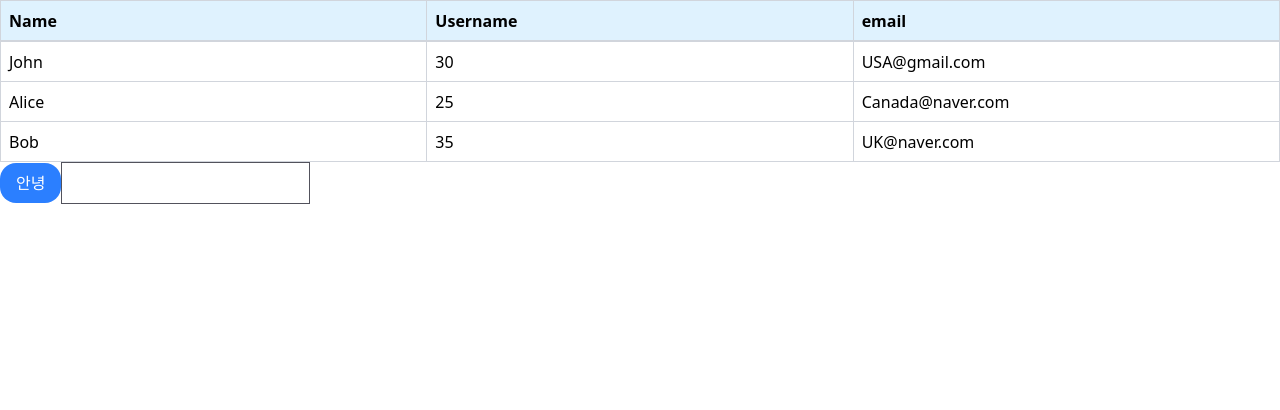
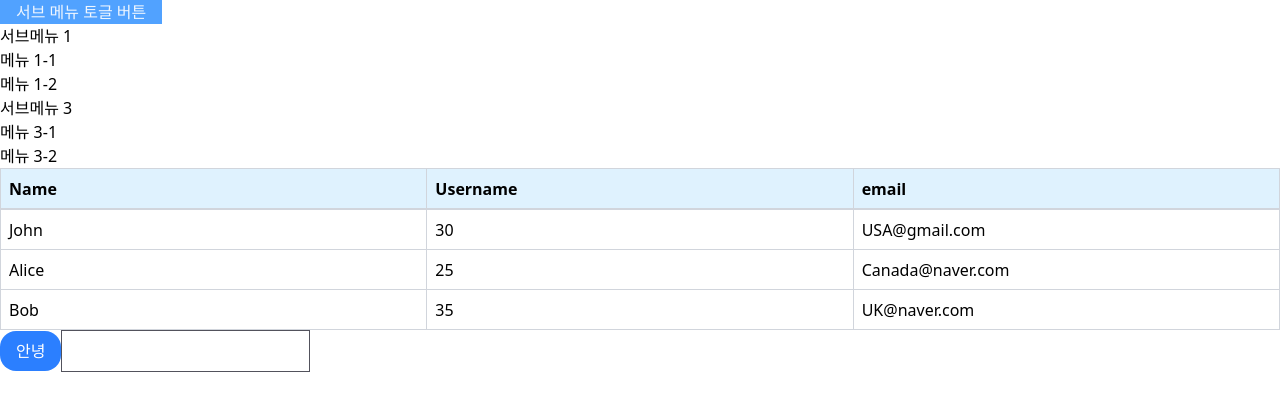
Before and after one commit to beingborn/typescript_next, a Next.js app: page / in a window 1280 px wide. Shown: the top 410 px of the page. Built offline with nearby package versions, Linux system fonts and the light colour scheme.

Commit message:
(20250618) Gnb 구조 테스트

```diff
--- a/src/app/layout.tsx
+++ b/src/app/layout.tsx
@@ -2,6 +2,7 @@ import type { Metadata } from 'next';
 import { Geist, Geist_Mono } from 'next/font/google';
 import './globals.css';
 import { PageContainer } from './layout/page-container/page-container';
+import Header from './layout/header/header';
 
 const geistSans = Geist({
     variable: '--font-geist-sans',
@@ -26,6 +27,7 @@ export default function RootLayout({
     return (
         <html lang="en">
             <body className={`${geistSans.variable} ${geistMono.variable} antialiased`}>
+                <Header />
                 <PageContainer title="예시">{children}</PageContainer>
             </body>
         </html>
--- /dev/null
+++ b/src/app/layout/gnb/gnb.tsx
@@ -0,0 +1,104 @@
+const data = [
+    {
+        name: '서브메뉴 1',
+        path: '/submenu1',
+        list: [
+            {
+                name: '메뉴 1-1',
+                path: '/submenu1/menu1-1',
+            },
+            {
+                name: '메뉴 1-2',
+                path: '/submenu1/menu1-2',
+            },
+        ],
+    },
+    {
+        name: '서브메뉴 3',
+        path: '/submenu3',
+        list: [
+            {
+                name: '메뉴 3-1',
+                path: '/submenu3/menu3-1',
+            },
+            {
+                name: '메뉴 3-2',
+                path: '/submenu2/menu3-2',
+                list: [
+                    {
+                        name: '메뉴 3-2-1',
+                        path: '/submenu2/menu2-2/menu3-2-1',
+                    },
+                    {
+                        name: '메뉴 2-2-2',
+                        path: '/submenu2/menu3-2/menu3-2-2',
+                    },
+                    {
+                        name: '메뉴 2-2-3',
+                        path: '/submenu2/menu2-2/menu2-2-3',
+                    },
+                ],
+            },
+        ],
+    },
+];
+
+const Gnb = () => {
+    return (
+        <nav>
+            <div>
+                <ul>
+                    <li>
+                        <button type="button" className="px-4 bg-blue-400 text-blue-50">
+                            서브 메뉴 토글 버튼
+                        </button>
+                        <div className="gnb-submenu inner">
+                            <ul className="gnb-submenu-list ">
+                                {data.map((item) => {
+                                    return (
+                                        <li key={item.path}>
+                                            <a href="#">{item.name}</a>
+                                            {item.list && (
+                                                <ul>
+                                                    {item.list.map((child) => (
+                                                        <li
+                                                            key={child.path}
+                                                            className="gnb__submenu-item"
+                                                        >
+                                                            <a
+                                                                href="#"
+                                                                className="gnb__submenu-link"
+                                                            >
+                                                                {child.name}
+                                                            </a>
+                                                        </li>
+                                                    ))}
+                                                </ul>
+                                            )}
+                                        </li>
+                                    );
+                                })}
+                                {/* <li>
+                                    <a href="#">서브메뉴 1depth 링크</a>
+                                    <ul>
+                                        <li>메뉴 1-1</li>
+                                        <li>메뉴 1-2</li>
+                                    </ul>
+                                </li>
+                                <li>
+                                    <a href="#">서브메뉴 1depth 링크2</a>
+                                    <ul>
+                                        <li>메뉴 2-1</li>
+                                        <li>메뉴 2-2</li>
+                                    </ul>
+                                </li> */}
+                            </ul>
+                        </div>
+                    </li>
+                </ul>
+            </div>
+        </nav>
+    );
+};
+
+export default Gnb;
--- /dev/null
+++ b/src/app/layout/header/header.tsx
@@ -0,0 +1,15 @@
+import Gnb from '../gnb/gnb';
+
+const Header = () => {
+    return (
+        <header>
+            <div>
+                <div>
+                    <Gnb />
+                </div>
+            </div>
+        </header>
+    );
+};
+
+export default Header;
```
